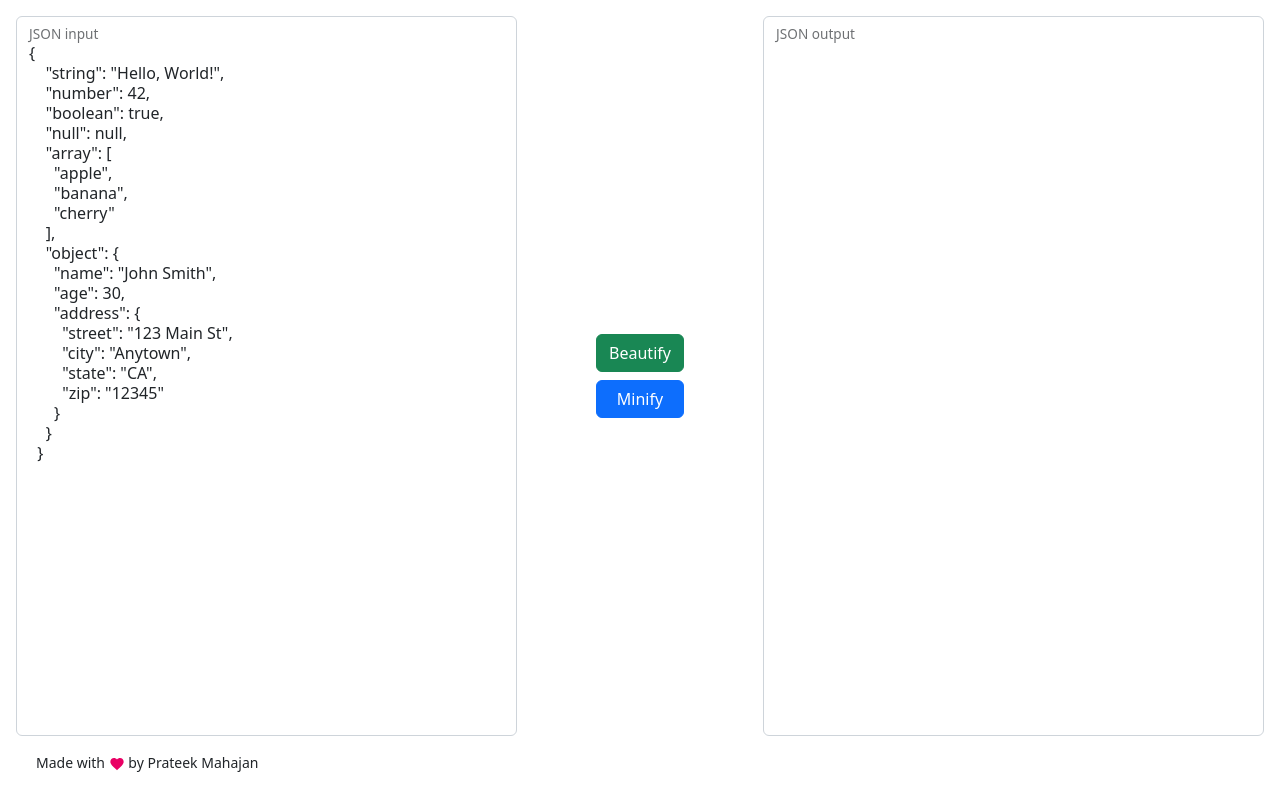
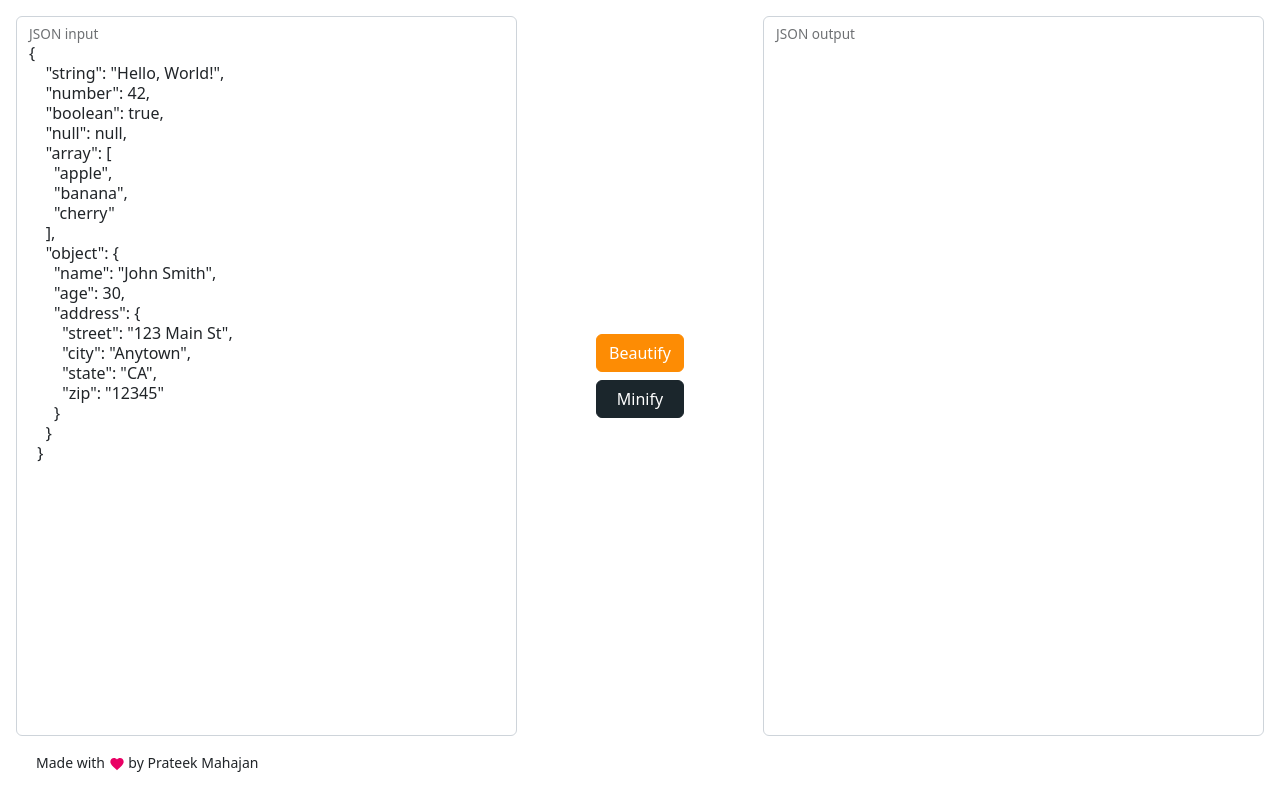
Before and after one commit to Prateek7805/JSON-beautifier, a React (Create React App) app: page / in a window 1280 px wide. Built offline with nearby package versions, Linux system fonts and the light colour scheme; the HTML template or start-up script is replaced by a standard one.

Commit message:
added button colors

```diff
--- a/src/App.css
+++ b/src/App.css
@@ -63,6 +63,7 @@ body::-webkit-scrollbar-thumb:hover {
   transform: scale(1.2);
 }
 
+
 @media(max-width: 768px){
   .App{
     width: 100vw;
--- a/src/App.js
+++ b/src/App.js
@@ -114,8 +114,8 @@ function App() {
           </div>
           <div className='col-12 col-md-2 d-flex justify-content-center align-items-center'>
             <div className="d-flex flex-md-column flex-row">
-              <button className='btn btn-success m-1' onClick={()=>{handleBeautify()}}>Beautify</button>
-              <button className='btn btn-primary m-1' onClick={()=>{ handleMinify()}}>Minify</button>
+              <button className='btn btn-primary m-1' style={{backgroundColor: '#FD8C04', borderColor: '#FD8C04'}} onClick={()=>{handleBeautify()}}>Beautify</button>
+              <button className='btn btn-primary m-1' style={{backgroundColor: '#1B262C', borderColor : '#1B262C'}} onClick={()=>{ handleMinify()}}>Minify</button>
             </div>
           </div>
           <div className='col-12 col-md-5 p-3'>
```
